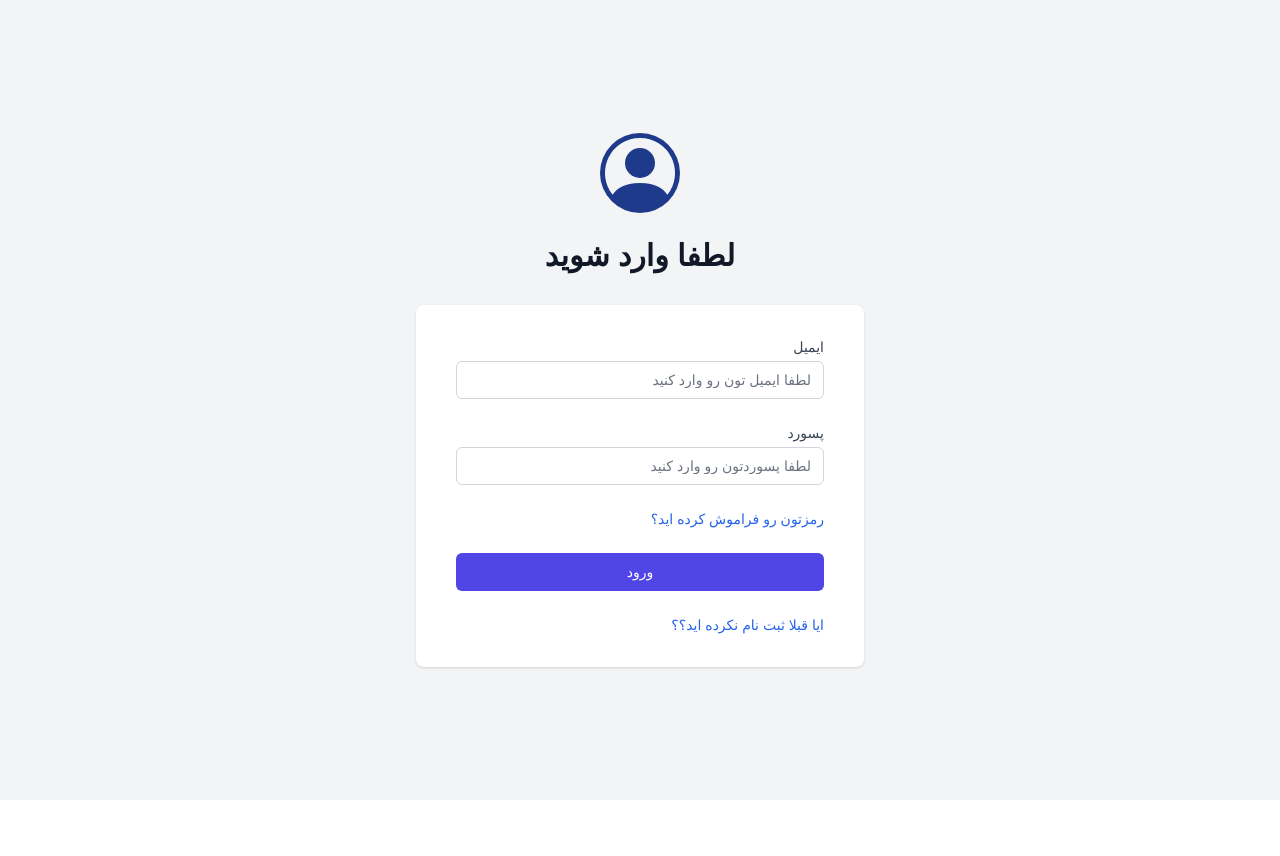
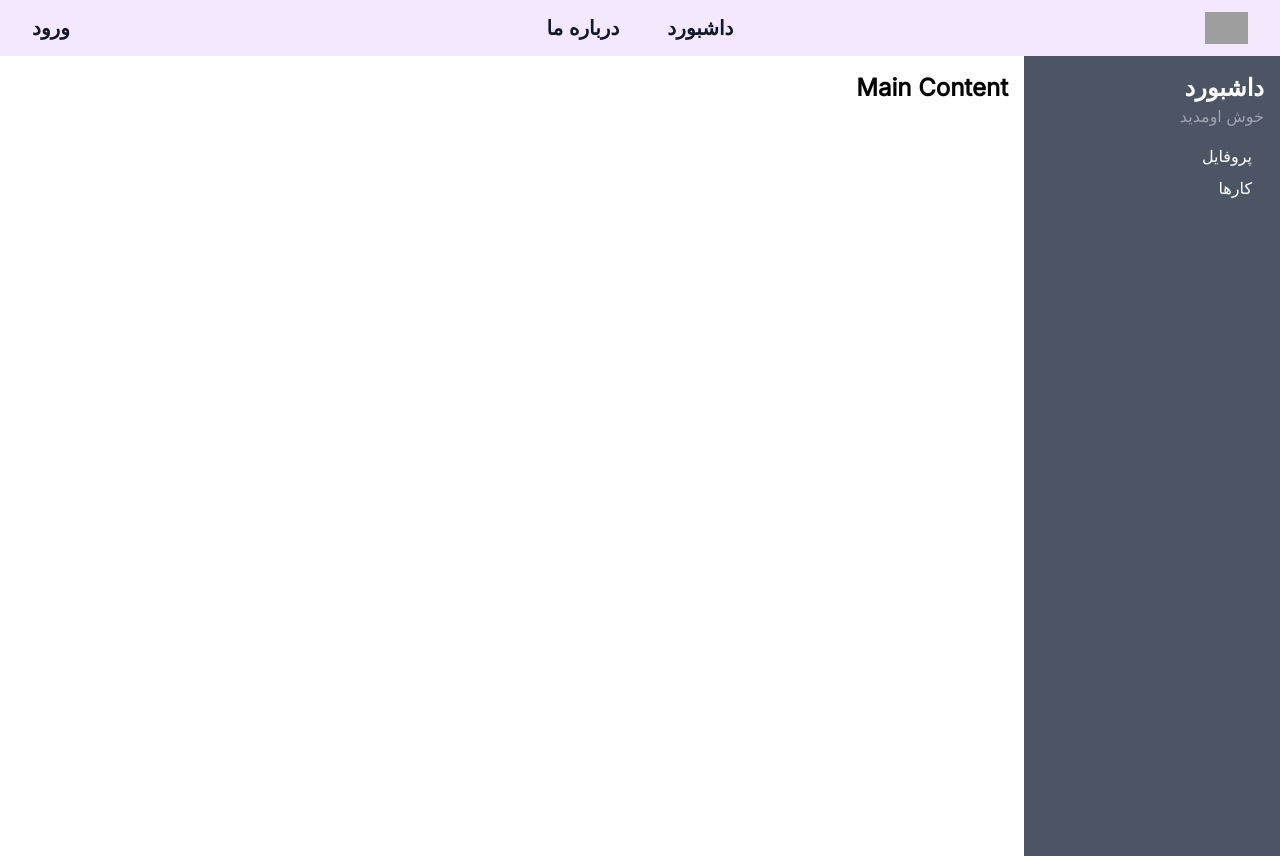
Before and after one commit to mohammadsheykhfaraji/worklist-mernstack, a React (Create React App) app in the folder frontend/: page /user/dashboard in a window 1280 px wide. Before the commit this address led to /signin. Before the commit the page ends 800 px from the top, so only its background shows below. Built offline with nearby package versions, Linux system fonts and the light colour scheme; grey boxes are pictures that could not be loaded.

Commit message:
craet user dashboard in front

```diff
--- a/frontend/package.json
+++ b/frontend/package.json
@@ -5,6 +5,7 @@
   "dependencies": {
     "@headlessui/react": "^1.7.17",
     "@heroicons/react": "^2.0.18",
+    "@material-tailwind/react": "^2.1.5",
     "@testing-library/jest-dom": "^5.17.0",
     "@testing-library/react": "^13.4.0",
     "@testing-library/user-event": "^13.5.0",
--- a/frontend/src/Router.js
+++ b/frontend/src/Router.js
@@ -1,6 +1,6 @@
 import React from 'react';
 import {BrowserRouter,Routes,Route} from 'react-router-dom';
-import Privateroutes from './auth/privateroute';
+// import Privateroutes from './auth/privateroute';
 
 import Home from './core/Home';
 import Aboutus from './core/Aboutus';
@@ -21,10 +21,10 @@ const Routers=()=>{
                 <Route path='/aboutus'  element={<Aboutus/>}/>
 
 
-                <Route element={<Privateroutes/>}>
+                {/* <Route element={<Privateroutes/>}> */}
 
                      <Route path="/user/dashboard" element={<Userdashboard />} />
-                </Route>
+                {/* </Route> */}
 
 
             </Routes>
--- a/frontend/src/core/Menu.jsx
+++ b/frontend/src/core/Menu.jsx
@@ -20,9 +20,9 @@ export default function Menu() {
 
     const menunav=()=>{
         return(
-        <div>
+
         <header className="absolute inset-x-0 top-0 z-50">
-        <nav className="flex items-center justify-between p-6 lg:px-8 bg-purple-100" aria-label="Global">
+        <nav className="flex items-center justify-between p-3 lg:px-8 bg-purple-100" aria-label="Global">
           <div className="flex lg:flex-1">
             <Link to={"#"} className="-m-1.5 p-1.5">
               <span className="sr-only">لیست کار ها</span>
@@ -97,7 +97,7 @@ export default function Menu() {
           </Dialog.Panel>
         </Dialog>
       </header>
-      </div>
+
       );
     }
 
--- a/frontend/src/user/Userdashboard.jsx
+++ b/frontend/src/user/Userdashboard.jsx
@@ -1,15 +1,28 @@
-import React from "react"
-
+import React,{useState} from "react"
+import Sidbar from "./sidbar";
+import Menu from "../core/Menu";
+import Maindashboard from "./maindashboard";
 
 export default function Userdashboard() {
 
+    const [selectedItem, setSelectedItem] = useState(null);
 
+    const handleItemClick = (item) => {
+      setSelectedItem(item);
+    };
 
 
 
     return(
-        <>
-<div>hlejljsl</div>
-        </>
+        <div className="flex">
+        <Menu/>
+
+        <Sidbar onItemClick={handleItemClick}/>
+
+
+       <Maindashboard selectedItem={selectedItem}/>
+
+
+        </div>
     );
 }
--- /dev/null
+++ b/frontend/src/user/maindashboard.jsx
@@ -0,0 +1,15 @@
+import React from 'react';
+
+export default function Maindashboard({selectedItem}) {
+  return (
+    <div className="flex-1 mt-14 h-screen p-4">
+       <h2 className="text-2xl font-semibold mb-4">Main Content</h2>
+      {selectedItem && (
+        <div>
+          <h3 className="text-xl font-semibold mb-2">{selectedItem}</h3>
+          <p>This is the content for {selectedItem}.</p>
+        </div>
+      )}
+    </div>
+  );
+}
--- /dev/null
+++ b/frontend/src/user/sidbar.jsx
@@ -0,0 +1,31 @@
+  import React from "react";
+import { Link } from "react-router-dom";
+
+
+  export default function sidbar({ onItemClick }) {
+    const items = ['پروفایل', 'کارها'];
+
+    return (
+      <div className="w-1/5 bg-gray-600 p-4 mt-14 h-screen text-white">
+
+      <div className="mb-4">
+        <h2 className="text-2xl font-semibold">داشبورد</h2>
+        <p className="text-gray-400">خوش اومدید</p>
+      </div>
+      <nav>
+        <ul>
+          {items.map((item, index) => (
+            <li key={index} className="mb-2">
+              <Link
+                className=" rounded p-3  "
+                onClick={() => onItemClick(item)}
+              >
+                {item}
+              </Link>
+            </li>
+          ))}
+        </ul>
+      </nav>
+    </div>
+    );
+  }
```
Also changed, not shown: 1 other file (tests, documents, lock files or other folders).
